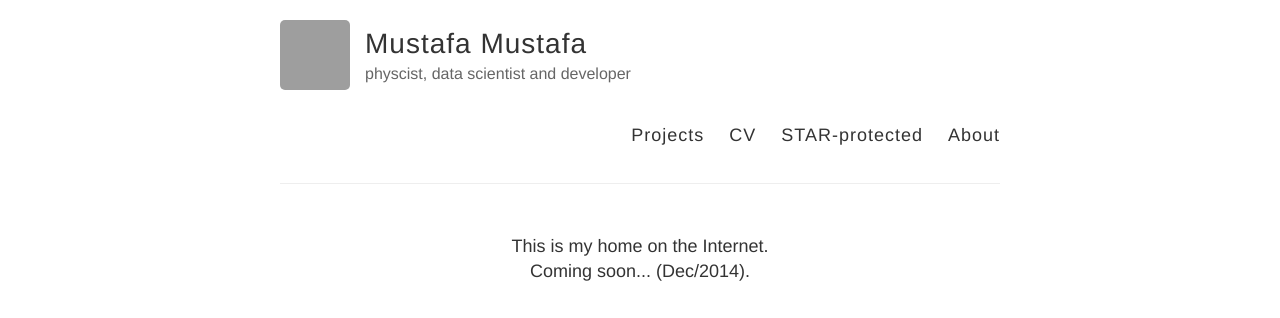
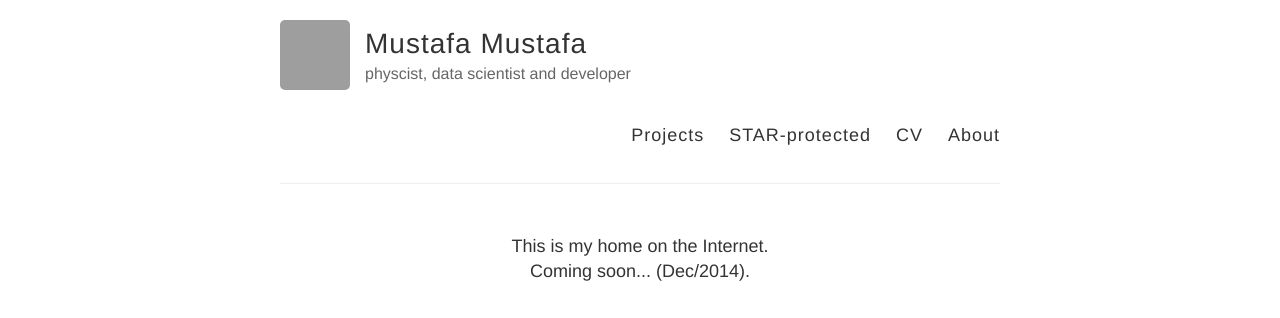
Before and after one commit to MustafaMustafa/MustafaMustafa.github.io, a Jekyll site: the page built from index.html, in a window 1280 px wide. Shown: the top 318 px of the page. Built offline with Jekyll 4.4.1, drawn with Linux system fonts in a browser that asks for light colours; grey boxes are pictures that could not be loaded.

Commit message:
change the order of the top margin links

```diff
--- a/_layouts/default.html
+++ b/_layouts/default.html
@@ -34,8 +34,8 @@
           {% capture location %}{{ page.url | remove_first:'/' | split:'/' | first }}{% endcapture %}
           <nav><ul>
               <a {% if location == 'projects' %}class="active" {% endif %}href="/">Projects</a>
-              <a {% if location == 'resume' %}class="active" {% endif %}href="/resume/">CV</a>
               <a {% if location == 'star_protected' %}class="active" {% endif %}href="/star_protected/">STAR-protected</a>
+              <a {% if location == 'cv' %}class="active" {% endif %}href="/resume/">CV</a>
               <a {% if location == 'about' %}class="active" {% endif %}href="/about/">About</a>
               <!-- <li><a {% if location == 'blog' %}class="active" {% endif %}href="/blog/">Blog</a></li> -->
               <!-- <li><a {% if location == 'contact' %}class="active" {% endif %}href="/contact/">Contact</a></li> -->
```
